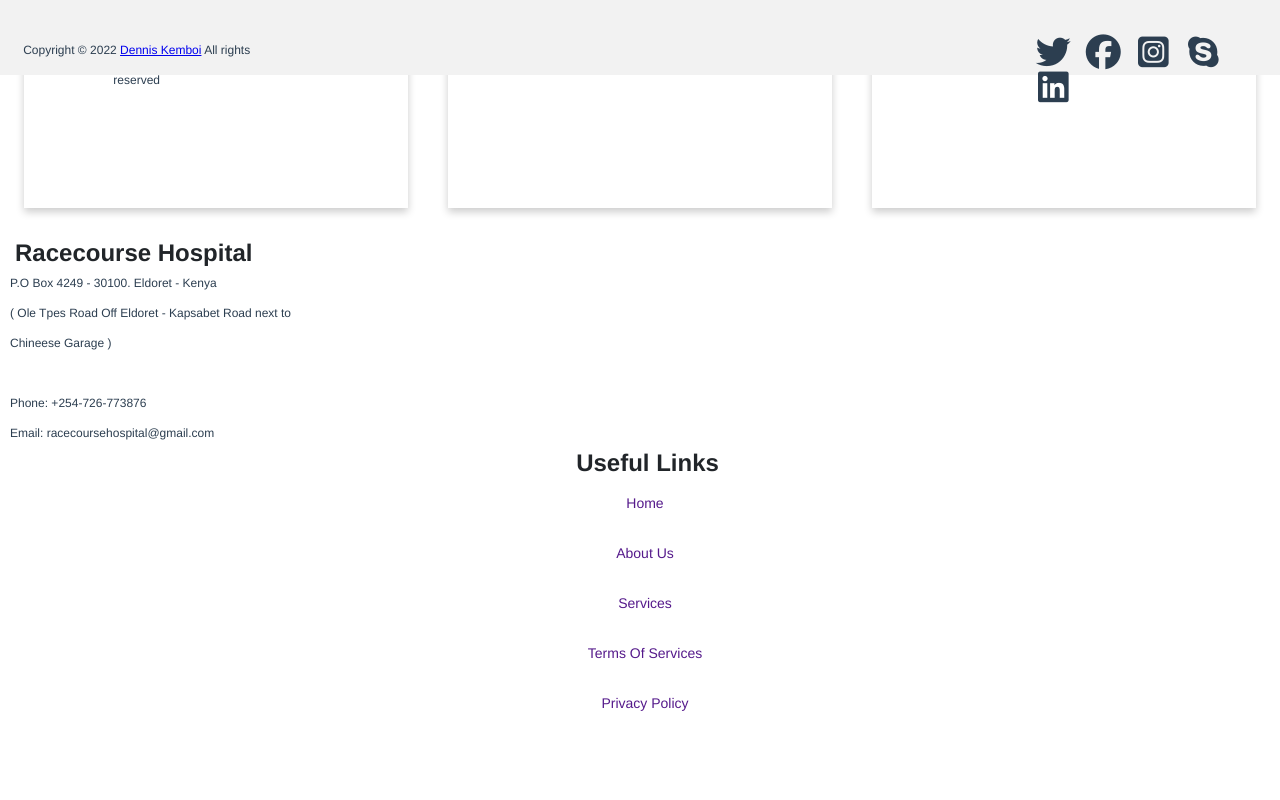
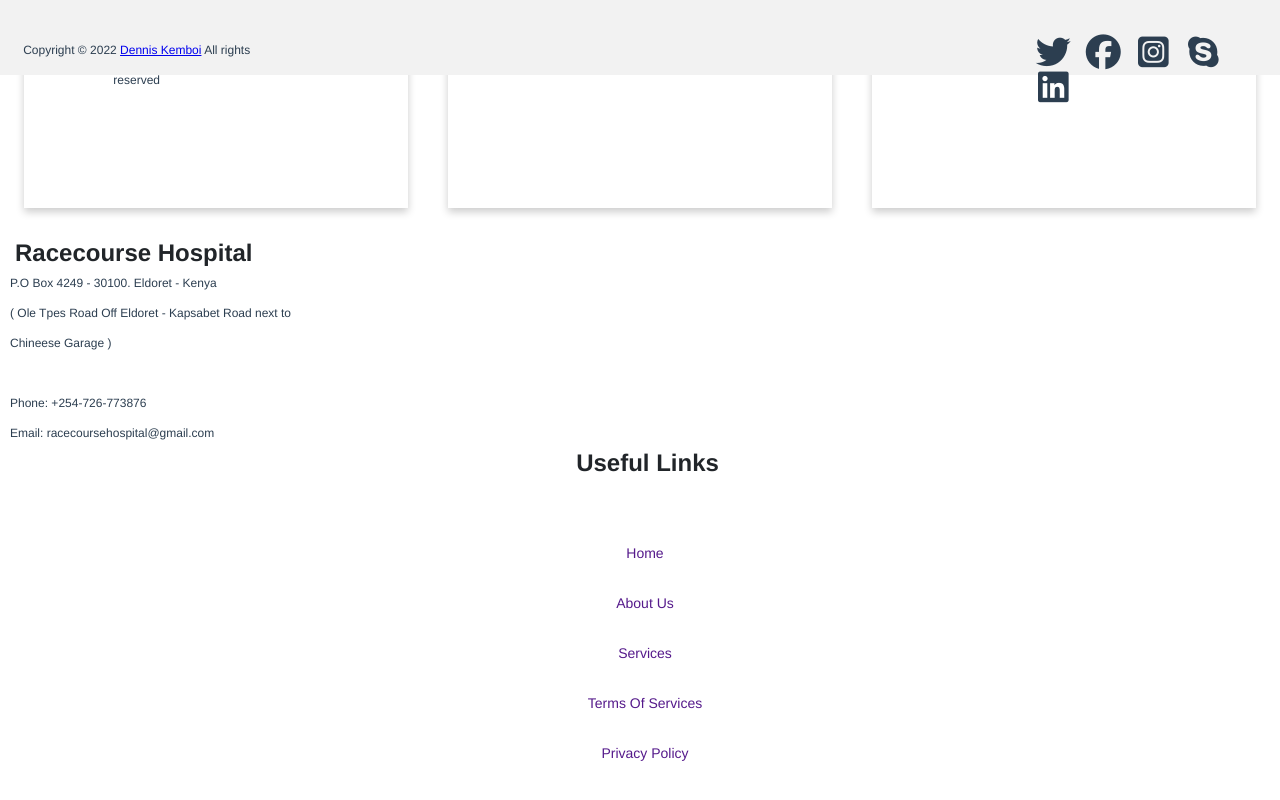
Before and after one commit to Developer-Dennis/hospiweb, a Vue app: page / in a window 1280 px wide. Shown: the part 725-1525 px from the top of the page. Built offline with nearby package versions, Linux system fonts and the light colour scheme; some icons are missing.

Commit message:
styled home page

```diff
--- a/src/views/footer.vue
+++ b/src/views/footer.vue
@@ -54,6 +54,7 @@ export default {
         padding-bottom: 200px;
     }
     .links ul{
+        padding-top: 50px;
         display: flex;
         flex-direction: column;
         flex-wrap: wrap;
```
